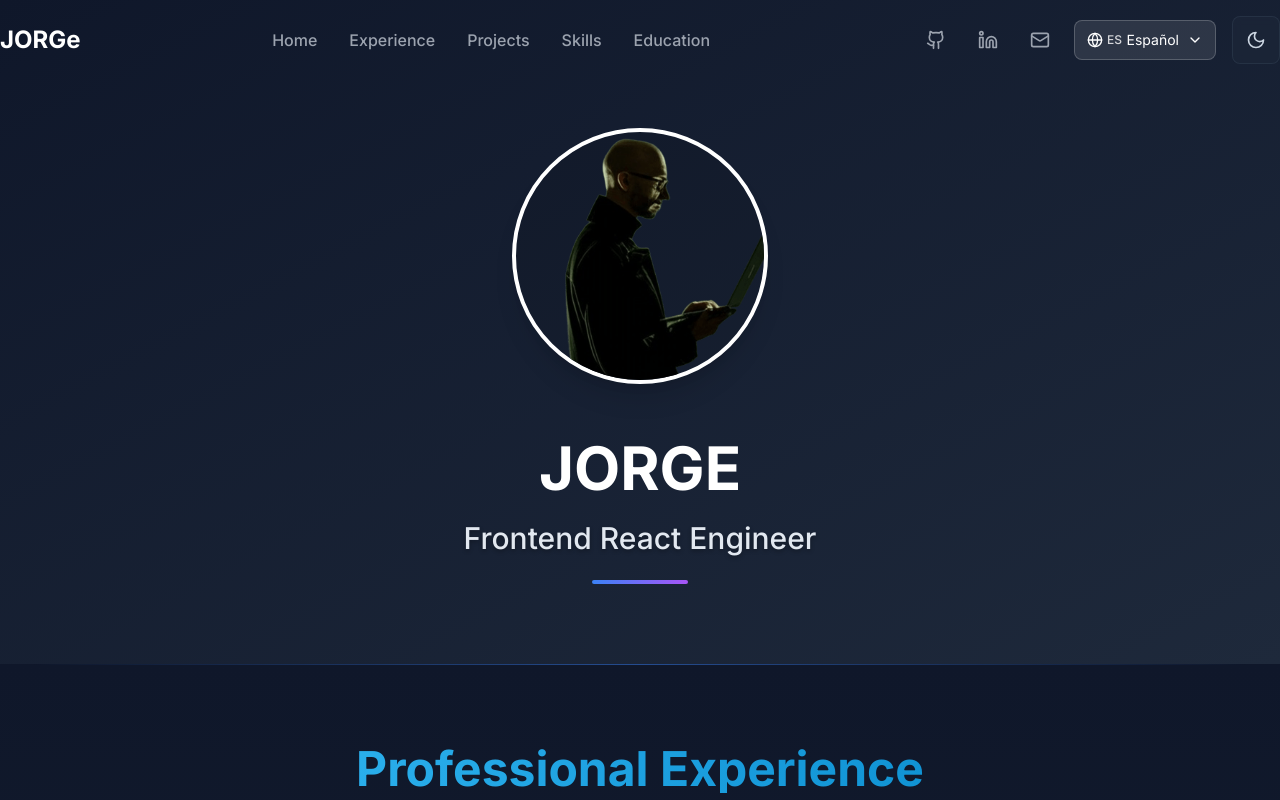
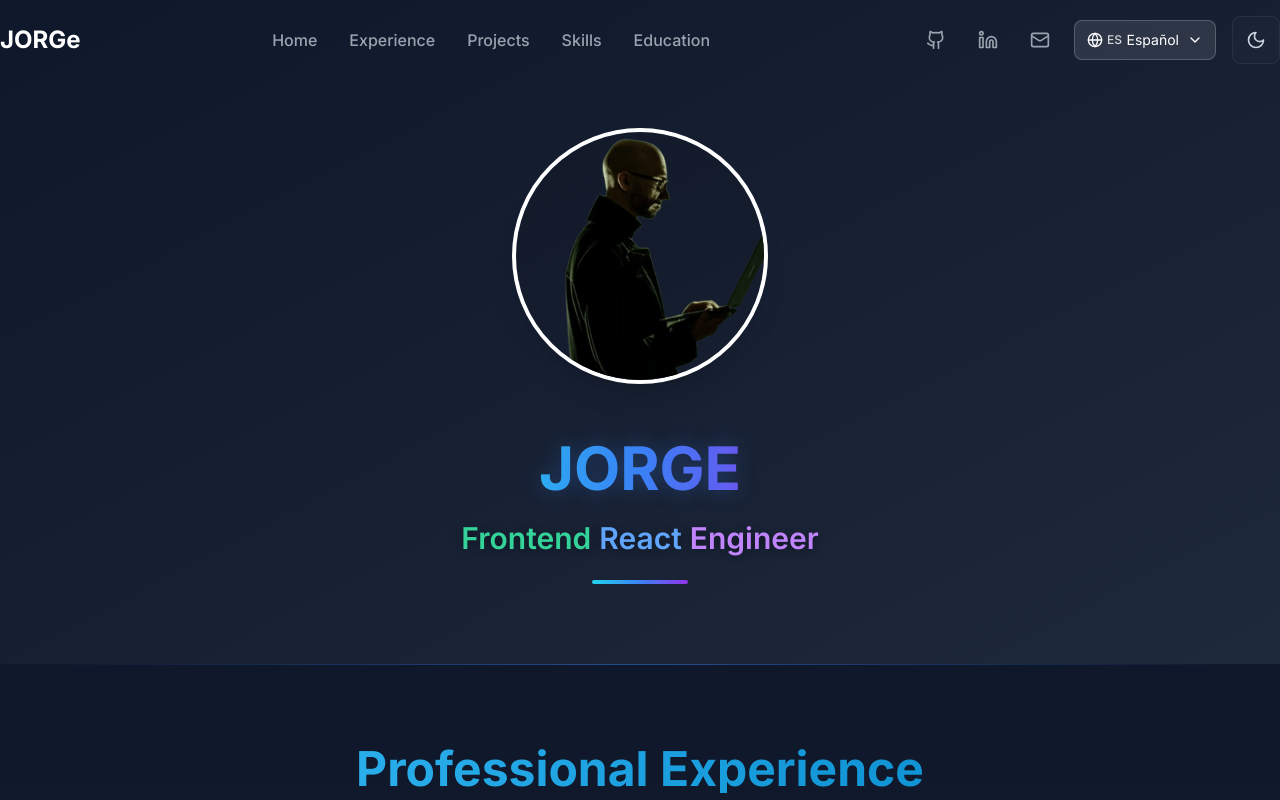
Before and after one commit to JordiNodeJS/porfolio-multi-theme, a React (Vite) app: page / in a window 1280 px wide. Shown: the top 800 px of the page. Built offline with nearby package versions, Linux system fonts and the light colour scheme.

Commit message:
feat: enhance Hero component with gradient text and improved animations

```diff
--- a/src/components/Hero.tsx
+++ b/src/components/Hero.tsx
@@ -46,29 +46,72 @@ const Hero = () => {
             transition={{ duration: 0.8, delay: 0.3 }}
           >
             <motion.h1
-              className="text-4xl md:text-5xl lg:text-6xl font-bold mb-4"
+              className={`text-4xl md:text-5xl lg:text-6xl font-bold mb-4 bg-clip-text text-transparent ${
+                theme === "dark"
+                  ? "bg-gradient-to-r from-cyan-400 via-blue-500 to-purple-600"
+                  : "bg-gradient-to-r from-blue-600 via-purple-600 to-pink-600"
+              }`}
               style={{
-                color: theme === "dark" ? "#ffffff" : "#1a202c",
                 lineHeight: "1.2",
+                textShadow:
+                  theme === "dark"
+                    ? "0 0 20px rgba(59, 130, 246, 0.3)"
+                    : "0 2px 8px rgba(147, 51, 234, 0.2)",
               }}
+              initial={{ scale: 0.8, opacity: 0 }}
+              animate={{ scale: 1, opacity: 1 }}
+              transition={{ duration: 0.8, delay: 0.1 }}
             >
               JORGE
             </motion.h1>
 
             <motion.h2
-              className="text-xl md:text-2xl lg:text-3xl font-medium mb-6"
+              className={`text-xl md:text-2xl lg:text-3xl font-medium mb-6 ${
+                theme === "dark" ? "text-slate-200" : "text-gray-700"
+              }`}
               style={{
-                color: theme === "dark" ? "#e2e8f0" : "#4a5568",
                 textShadow:
                   theme === "dark"
-                    ? "0 2px 4px rgba(0,0,0,0.3)"
-                    : "0 1px 2px rgba(0,0,0,0.1)",
+                    ? "0 2px 8px rgba(0,0,0,0.4)"
+                    : "0 1px 4px rgba(0,0,0,0.1)",
               }}
+              initial={{ y: 20, opacity: 0 }}
+              animate={{ y: 0, opacity: 1 }}
+              transition={{ duration: 0.8, delay: 0.3 }}
             >
-              Frontend React Engineer
+              <span
+                className={`${
+                  theme === "dark" ? "text-emerald-400" : "text-emerald-600"
+                } font-semibold`}
+              >
+                Frontend
+              </span>{" "}
+              <span
+                className={`${
+                  theme === "dark" ? "text-blue-400" : "text-blue-600"
+                } font-semibold`}
+              >
+                React
+              </span>{" "}
+              <span
+                className={`${
+                  theme === "dark" ? "text-purple-400" : "text-purple-600"
+                } font-semibold`}
+              >
+                Engineer
+              </span>
             </motion.h2>
 
-            <motion.div className="w-24 h-1 mx-auto rounded-full bg-gradient-to-r from-blue-500 to-purple-500" />
+            <motion.div
+              className={`w-24 h-1 mx-auto rounded-full ${
+                theme === "dark"
+                  ? "bg-gradient-to-r from-cyan-400 via-blue-500 to-purple-600"
+                  : "bg-gradient-to-r from-blue-500 via-purple-500 to-pink-500"
+              }`}
+              initial={{ width: 0 }}
+              animate={{ width: 96 }}
+              transition={{ duration: 1, delay: 0.6 }}
+            />
           </motion.div>
         </div>
       </div>
```
